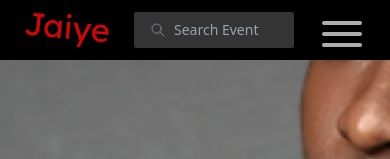
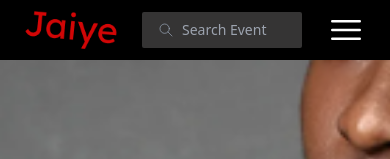
Before and after one commit to Chioma31/Jaiye, a Next.js app: page / in a window 390 px wide. Shown: the top 159 px of the page. Built offline with nearby package versions, Linux system fonts and the light colour scheme.

Commit message:
hamburger menu

```diff
--- a/components/navBar.js
+++ b/components/navBar.js
@@ -22,9 +22,12 @@ function NavBar () {
   const [mobileMenuOpen, setMobileMenuOpen] = useState(false);
   const [isOpen, setIsOpen] = useState(false);
 
+  const handleOpening = () => {
+    setMobileMenuOpen(!mobileMenuOpen);
+  };
 
 
-  const genericHamburgerLine = `h-1 w-10 mt-[7px] rounded-full bg-[#AEAEAE] transition ease transform duration-300`;
+  // const genericHamburgerLine = `h-1 w-10 mt-[7px] rounded-full bg-[#AEAEAE] transition ease transform duration-300`;
 
 
   return (
@@ -55,11 +58,11 @@ function NavBar () {
           </div>
         </div>
         <div className="flex lg:hidden">
-        <button
+          {/* <button
           className="flex flex-col h-12 w-12 border-2 border-black rounded justify-center items-center group"
-        onClick={() => setMobileMenuOpen(true)}
+          onClick={() => setIsOpen(!isOpen)}
           >
-        <div onClick={() => setIsOpen(!isOpen)}>
+          <div  onClick={() => setMobileMenuOpen(true)}>
             <div className={`${genericHamburgerLine} ${
               isOpen
                   ? " rotate-45 translate-y-3  group-hover:opacity-100"
@@ -75,8 +78,8 @@ function NavBar () {
             />
           </div>
 
-        </button>
-          {/* <button
+          </button> */}
+          <button
             type="button"
             className="-m-2.5 inline-flex items-center justify-center rounded-md p-2.5 text-gray-700"
             onClick={() => setMobileMenuOpen(true)}
@@ -85,13 +88,9 @@ function NavBar () {
             <div className='text-black' onClick={handleOpening}>
               {mobileMenuOpen
             ? (<XMarkIcon className="h-18 w-10 text-[#fefefe]" aria-hidden="true" />)
-            : (<div class="space-y-2">
-            <span class="block w-8 h-0.5 bg-white"></span>
-            <span class="block w-8 h-0.5 bg-white"></span>
-            <span class="block w-5 h-0.5 bg-white"></span>
-          </div>)}
+            : (<Bars3Icon className="h-18 w-10 text-[#fefefe]" aria-hidden="true" />)}
           </div>
-          </button> */}
+          </button>
         </div>
 
         <div className="hidden font-normal lg:flex text-lg lg:min-w-0 space-x-8">
@@ -137,13 +136,13 @@ function NavBar () {
                 </a>
               </div>
               <div className="flex">
-                <button
+                {/* <button
                   type="button"
                   className="-m-2.5 inline-flex items-center justify-center rounded-md p-2.5 text-gray-700"
-                  onClick={() => setMobileMenuOpen(false)}
+                   onClick={() => setIsOpen(!isOpen)}
                 >
                   <span className="sr-only">Close menu</span>
-                  <div onClick={() => setIsOpen(!isOpen)}>
+                  <div onClick={() => setMobileMenuOpen(false)} >
                     <div className={`${genericHamburgerLine} ${
                       isOpen
                           ? "rotate-45 translate-y-3  group-hover:opacity-100"
@@ -157,6 +156,16 @@ function NavBar () {
                           : " group-hover:opacity-100"
                       }`}
                     />
+                  </div>
+                </button> */}
+                <button
+                  type="button"
+                  className="-m-2.5 inline-flex items-center justify-center rounded-md p-2.5 text-gray-700"
+                  onClick={() => setMobileMenuOpen(false)}
+                >
+                  <span className="sr-only">Open main menu</span>
+                  <div className='text-black' onClick={handleOpening} >
+                    <XMarkIcon className="h-18 w-10 text-[#fefefe]" aria-hidden="true" />
                   </div>
                 </button>
               </div>
--- a/pages/index.js
+++ b/pages/index.js
@@ -108,7 +108,7 @@ function WebLandingPageViewbk2(props) {
                 <div className='  bg-[#D20606] px-8 py-[4px] rounded-full'></div>
                 <div className='  bg-[#353434] px-10 py-[3px] rounded-full'></div>
               </div>
-              <div className='bg-black px-6 md:px-10 xl:px-40 3xl:px-72 pb-9 sm:grid 2xl:grid-cols-4 lg:grid-cols-3 sm:grid-cols-2 grid-cols-1 flex flex-col  items-center gap-10 '>
+              <div className='bg-black px-6 md:px-20 xl:px-40 pb-9 sm:grid 2xl:grid-cols-4 lg:grid-cols-3 sm:grid-cols-2 grid-cols-1 flex flex-col  items-center gap-10 '>
                 {
                   card.map((event) => (
                     <div className='bg-[#272727] rounded-sm shadow-xl  w-72 '>
@@ -153,7 +153,7 @@ function WebLandingPageViewbk2(props) {
                 <div className='  bg-[#D20606] px-8 py-[4px] rounded-full'></div>
                 <div className='  bg-[#353434] px-10 py-[3px] rounded-full'></div>
               </div>
-              <div className='bg-black px-6 md:px-10 xl:px-40 3xl:px-72 pb-9 sm:grid 2xl:grid-cols-4 lg:grid-cols-3 sm:grid-cols-2 grid-cols-1 flex flex-col items-center gap-10 '>
+              <div className='bg-black px-6 md:px-20 xl:px-40 pb-9 sm:grid 2xl:grid-cols-4 lg:grid-cols-3 sm:grid-cols-2 grid-cols-1 flex flex-col items-center gap-10 '>
                 {
                   card.map((event) => (
                     <div className='bg-[#272727] rounded-sm shadow-xl  w-72 '>
```
Lines whose indentation alone changed are shown as unchanged.
